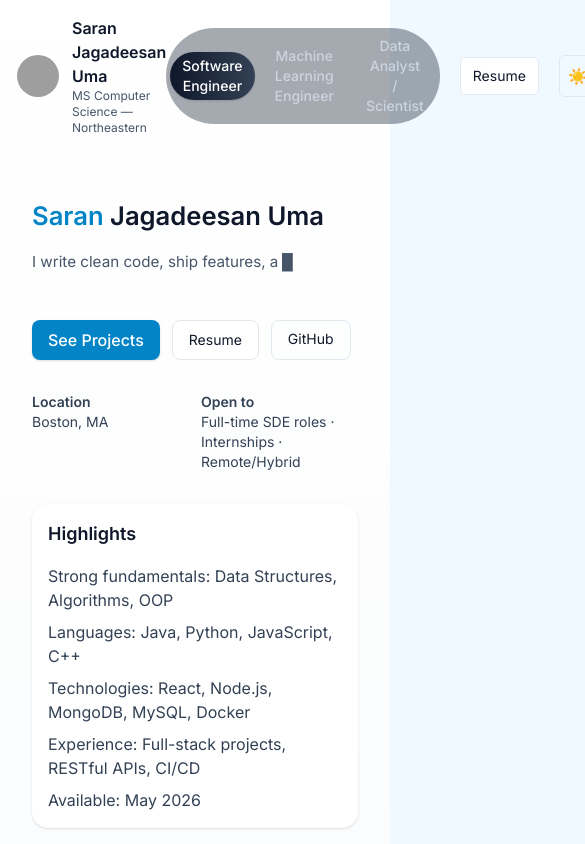
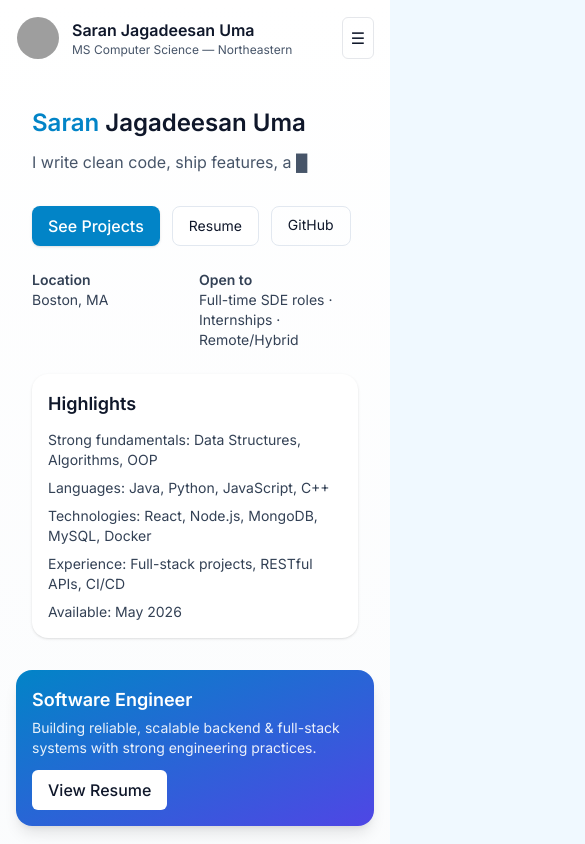
Before and after one commit to Saran-Jagadeesan-Uma/Saran-Portfolio, a React (Vite) app: page / in a window 390 px wide. Shown: the top 844 px of the page, 585 px wide, since content can reach past the window. Built offline with nearby package versions, Linux system fonts and the light colour scheme; grey boxes are pictures that could not be loaded.

Commit message:
for phones

```diff
--- a/src/App.jsx
+++ b/src/App.jsx
@@ -1,6 +1,6 @@
 // src/App.jsx
 import React, { useEffect, useMemo, useState } from "react";
-import { motion } from "framer-motion";
+import { motion, AnimatePresence } from "framer-motion";
 
 import RoleToggle from "./components/RoleToggle";
 import Projects from "./components/Projects";
@@ -31,8 +31,8 @@ function useTheme() {
   return [theme, setTheme];
 }
 
-/* ---------------- Inline Theme Toggle (simple) ---------------- */
-function InlineThemeToggle({ theme, setTheme }) {
+/* ---------------- Theme toggle (inline) ---------------- */
+function ThemeToggle({ theme, setTheme }) {
   return (
     <button
       onClick={() => setTheme(theme === "dark" ? "light" : "dark")}
@@ -74,10 +74,10 @@ function Hero({ onCTAClick, onOpenResume }) {
   }, [li, char]);
 
   return (
-    <section className="grid md:grid-cols-2 gap-8 items-center py-12 main-container">
+    <section className="grid grid-cols-1 md:grid-cols-2 gap-6 items-center py-8 md:py-12 main-container">
       <div>
         <motion.h1
-          className="text-3xl sm:text-4xl md:text-5xl font-extrabold leading-tight hero-title"
+          className="text-2xl sm:text-3xl md:text-4xl lg:text-5xl font-extrabold leading-tight"
           initial={{ opacity: 0, y: -8 }}
           animate={{ opacity: 1, y: 0 }}
           transition={{ duration: 0.45 }}
@@ -85,22 +85,21 @@ function Hero({ onCTAClick, onOpenResume }) {
           <span className="text-sky-600">Saran</span> Jagadeesan Uma
         </motion.h1>
 
-        <p className="mt-4 text-lg text-slate-600 dark:text-slate-300 min-h-[3rem] hero-sub">
-          <span>{text}</span>
-          <span className="inline-block animate-pulse ml-1">█</span>
+        <p className="mt-3 text-base sm:text-lg text-slate-600 dark:text-slate-300 min-h-[2.5rem]">
+          <span>{text}</span><span className="inline-block animate-pulse ml-1">█</span>
         </p>
 
-        <div className="mt-6 flex flex-wrap gap-3">
+        <div className="mt-4 flex flex-wrap gap-3">
           <button
             onClick={() => onCTAClick && onCTAClick("projects")}
-            className="px-4 py-2 rounded-lg bg-sky-600 text-white font-medium shadow hover:brightness-95"
+            className="px-4 py-2 rounded-lg bg-sky-600 text-white font-medium shadow hover:brightness-95 focus:outline-none focus:ring-2 focus:ring-sky-300"
           >
             See Projects
           </button>
 
           <button
             onClick={() => onOpenResume && onOpenResume()}
-            className="inline-block ml-0 sm:ml-3 px-4 py-2 rounded-lg border border-slate-200 text-sm bg-white hover:shadow"
+            className="px-4 py-2 rounded-lg border border-slate-200 text-sm bg-white hover:shadow focus:outline-none focus:ring-2 focus:ring-slate-200"
           >
             Resume
           </button>
@@ -115,7 +114,7 @@ function Hero({ onCTAClick, onOpenResume }) {
           </a>
         </div>
 
-        <div className="mt-8 grid grid-cols-2 gap-3 text-sm text-slate-700 dark:text-slate-300">
+        <div className="mt-6 grid grid-cols-2 gap-2 text-sm text-slate-700 dark:text-slate-300">
           <div>
             <p className="font-semibold">Location</p>
             <p>Boston, MA</p>
@@ -127,9 +126,9 @@ function Hero({ onCTAClick, onOpenResume }) {
         </div>
       </div>
 
-      <div className="bg-white dark:bg-slate-800 rounded-2xl shadow p-6 section-card">
+      <div className="bg-white dark:bg-slate-800 rounded-2xl shadow p-4 md:p-6">
         <h3 className="font-semibold text-lg text-slate-900 dark:text-slate-100">Highlights</h3>
-        <ul className="mt-4 space-y-2 text-slate-700 dark:text-slate-200">
+        <ul className="mt-3 space-y-2 text-slate-700 dark:text-slate-200 text-sm">
           <li>Strong fundamentals: Data Structures, Algorithms, OOP</li>
           <li>Languages: Java, Python, JavaScript, C++</li>
           <li>Technologies: React, Node.js, MongoDB, MySQL, Docker</li>
@@ -141,10 +140,56 @@ function Hero({ onCTAClick, onOpenResume }) {
   );
 }
 
+/* ---------------- Mobile menu component (small) ---------------- */
+function MobileMenu({ open, onClose, onNavigate, role, setRole, theme, setTheme }) {
+  return (
+    <AnimatePresence>
+      {open && (
+        <motion.div className="fixed inset-0 z-50" initial={{ opacity: 0 }} animate={{ opacity: 1 }} exit={{ opacity: 0 }}>
+          <div className="absolute inset-0 bg-black/40" onClick={onClose} />
+          <motion.nav
+            initial={{ x: "100%" }}
+            animate={{ x: 0 }}
+            exit={{ x: "100%" }}
+            transition={{ type: "tween", duration: 0.22 }}
+            className="absolute right-0 top-0 h-full w-3/4 max-w-xs bg-white dark:bg-slate-900 p-4 shadow-lg"
+            aria-label="Mobile menu"
+          >
+            <div className="flex items-center justify-between mb-4">
+              <div>
+                <div className="text-lg font-semibold">Saran</div>
+                <div className="text-xs text-slate-500 dark:text-slate-400">MS Computer Science</div>
+              </div>
+              <button onClick={onClose} className="p-2 rounded-md">Close</button>
+            </div>
+
+            <div className="space-y-3">
+              <button onClick={() => { onNavigate("projects"); onClose(); }} className="w-full text-left px-3 py-2 rounded-md hover:bg-slate-100 dark:hover:bg-slate-800">Projects</button>
+              <button onClick={() => { onNavigate("skills"); onClose(); }} className="w-full text-left px-3 py-2 rounded-md hover:bg-slate-100 dark:hover:bg-slate-800">Skills</button>
+              <button onClick={() => { onNavigate("contact"); onClose(); }} className="w-full text-left px-3 py-2 rounded-md hover:bg-slate-100 dark:hover:bg-slate-800">Contact</button>
+
+              <div className="pt-3 border-t border-slate-100 dark:border-slate-800">
+                <div className="mb-2 text-sm text-slate-500">Role</div>
+                <RoleToggle value={role} onChange={(r) => setRole(r)} />
+              </div>
+
+              <div className="pt-3 border-t border-slate-100 dark:border-slate-800">
+                <div className="flex gap-2">
+                  <button onClick={() => setTheme(theme === "dark" ? "light" : "dark")} className="px-3 py-2 rounded-md border">Toggle theme</button>
+                  <button onClick={() => onClose()} className="px-3 py-2 rounded-md border" onKeyDown={(e) => e.key === 'Enter' && onClose()}>Close</button>
+                </div>
+              </div>
+            </div>
+          </motion.nav>
+        </motion.div>
+      )}
+    </AnimatePresence>
+  );
+}
+
 /* ---------------- Main App ---------------- */
 export default function App() {
   const [theme, setTheme] = useTheme();
-
   const [role, setRole] = useState(() => {
     try { return localStorage.getItem("selectedRole") || ROLES.SOFTWARE; } catch { return ROLES.SOFTWARE; }
   });
@@ -156,12 +201,13 @@ export default function App() {
 
   const [resumeOpen, setResumeOpen] = useState(false);
   const [profileOpen, setProfileOpen] = useState(false);
+  const [mobileOpen, setMobileOpen] = useState(false);
 
-  // small-screen friendly scroll helper
   function scrollTo(id) {
     const el = document.getElementById(id);
     if (el) el.scrollIntoView({ behavior: "smooth", block: "start" });
     else window.scrollTo({ top: 0, behavior: "smooth" });
+    setMobileOpen(false);
   }
 
   return (
@@ -174,7 +220,6 @@ export default function App() {
             className="avatar-button"
             aria-label="Open profile preview"
             title="Open profile"
-            style={{ display: "inline-block" }}
           >
             <img
               src="/profile_small.jpg"
@@ -193,70 +238,72 @@ export default function App() {
           </div>
         </div>
 
-        <nav className="flex items-center gap-3">
-          <button onClick={() => scrollTo("projects")} className="text-sm hover:underline hidden sm:inline">Projects</button>
-          <button onClick={() => scrollTo("skills")} className="text-sm hover:underline hidden sm:inline">Skills</button>
-          <button onClick={() => scrollTo("contact")} className="text-sm hover:underline hidden sm:inline">Contact</button>
+        <nav className="hidden sm:flex items-center gap-3">
+          <button onClick={() => scrollTo("projects")} className="text-sm hover:underline">Projects</button>
+          <button onClick={() => scrollTo("skills")} className="text-sm hover:underline">Skills</button>
+          <button onClick={() => scrollTo("contact")} className="text-sm hover:underline">Contact</button>
 
-          {/* on tiny screens, show a compact menu: below we simply keep toggle + resume */}
           <RoleToggle value={role} onChange={setRole} />
 
-          <button
-            onClick={() => setResumeOpen(true)}
-            className="ml-2 px-3 py-2 rounded-md border border-slate-200 text-sm bg-white"
-          >
-            Resume
+          <button onClick={() => setResumeOpen(true)} className="ml-2 px-3 py-2 rounded-md border border-slate-200 text-sm bg-white">Resume</button>
+
+          <ThemeToggle theme={theme} setTheme={setTheme} />
+        </nav>
+
+        {/* mobile hamburger */}
+        <div className="sm:hidden flex items-center gap-2">
+          <button onClick={() => setMobileOpen(true)} aria-label="Open menu" className="p-2 rounded-md border">
+            ☰
           </button>
-
-          <div className="ml-2">
-            <InlineThemeToggle theme={theme} setTheme={setTheme} />
-          </div>
-        </nav>
+        </div>
       </header>
 
       {/* Main content */}
-      <motion.main className="max-w-6xl mx-auto px-4 sm:px-6 md:px-6 pb-20" initial={{ opacity: 0, y: 6 }} animate={{ opacity: 1, y: 0 }}>
-        {/* Hero with typewriter */}
+      <motion.main className="max-w-6xl mx-auto px-4 sm:px-6 md:px-6 pb-16" initial={{ opacity: 0, y: 6 }} animate={{ opacity: 1, y: 0 }}>
         <Hero onCTAClick={(id) => scrollTo(id)} onOpenResume={() => setResumeOpen(true)} />
 
-        {/* Role highlight banner */}
-        <section className="mb-6">
-          <div className={`rounded-2xl p-5 md:p-6 shadow-lg bg-gradient-to-br ${meta.accent}`}>
+        {/* Role banner */}
+        <section className="mb-5">
+          <div className={`rounded-2xl p-4 md:p-6 shadow-lg bg-gradient-to-br ${meta.accent}`}>
             <div className="text-white md:flex md:items-center md:justify-between">
               <div>
                 <h3 className="text-lg md:text-xl font-semibold">{meta.label}</h3>
                 <p className="text-sm md:text-base mt-1 text-white/90 max-w-2xl">{meta.short}</p>
               </div>
-              <div className="mt-4 md:mt-0">
+              <div className="mt-3 md:mt-0">
                 <button onClick={() => setResumeOpen(true)} className="px-4 py-2 rounded-md bg-white text-slate-900 font-medium">View Resume</button>
               </div>
             </div>
           </div>
         </section>
 
-        {/* Projects */}
-        <section id="projects" className="py-6">
+        {/* Projects - responsive grid */}
+        <section id="projects" className="py-4">
           <div className="flex items-center justify-between mb-3">
             <h3 className="text-2xl font-bold">Selected Projects — {meta.label}</h3>
             <div className="text-sm text-slate-500">Role-tailored projects</div>
           </div>
-          <Projects items={currentProjects} />
+
+          <div className="grid grid-cols-1 sm:grid-cols-1 md:grid-cols-2 lg:grid-cols-3 gap-4">
+            <Projects items={currentProjects} />
+          </div>
         </section>
 
         {/* Skills */}
-        <section id="skills" className="py-6">
+        <section id="skills" className="py-4">
           <div className="flex items-center justify-between mb-3">
             <h3 className="text-2xl font-bold">Skills — {meta.label}</h3>
             <div className="text-sm text-slate-500">Primary tools & techniques</div>
           </div>
+
           <Skills list={currentSkills} />
         </section>
 
-        {/* Experience (kept compact on mobile) */}
-        <section id="experience" className="py-6">
+        {/* Experience */}
+        <section id="experience" className="py-4">
           <h3 className="text-2xl font-bold mb-3">Experience</h3>
           <div className="space-y-4">
-            <div className="bg-white dark:bg-slate-800 rounded-2xl p-4 md:p-5 shadow section-card">
+            <div className="bg-white dark:bg-slate-800 rounded-2xl p-4 md:p-5 shadow">
               <div className="flex items-start justify-between">
                 <div>
                   <h4 className="font-semibold">Teaching Assistant — Northeastern University</h4>
@@ -270,7 +317,7 @@ export default function App() {
               </ul>
             </div>
 
-            <div className="bg-white dark:bg-slate-800 rounded-2xl p-4 md:p-5 shadow section-card">
+            <div className="bg-white dark:bg-slate-800 rounded-2xl p-4 md:p-5 shadow">
               <div className="flex items-start justify-between">
                 <div>
                   <h4 className="font-semibold">Software Engineering Intern — Dubai Technologies</h4>
@@ -287,27 +334,38 @@ export default function App() {
         </section>
 
         {/* Contact */}
-        <section id="contact" className="py-6">
+        <section id="contact" className="py-4">
           <h3 className="text-2xl font-bold mb-3">Contact</h3>
-          <div className="mt-4 grid md:grid-cols-2 gap-6">
-            <div className="bg-white dark:bg-slate-800 rounded-2xl p-5 shadow">
+          <div className="mt-4 grid md:grid-cols-2 gap-4">
+            <div className="bg-white dark:bg-slate-800 rounded-2xl p-4 shadow">
               <p className="text-sm text-slate-700 dark:text-slate-200">Email: jagadeesanuma.s@northeastern.edu</p>
               <p className="text-sm text-slate-700 dark:text-slate-200 mt-2">Location: Boston, MA</p>
               <p className="text-sm text-slate-700 dark:text-slate-200 mt-2">Available: May 2026</p>
             </div>
 
-            <div className="bg-white dark:bg-slate-800 rounded-2xl p-5 shadow">
+            <div className="bg-white dark:bg-slate-800 rounded-2xl p-4 shadow">
               <p className="text-sm text-slate-700 dark:text-slate-200">Prefer to connect on LinkedIn or GitHub — links are at the top. For quick access to my resume, click the Resume button in the header.</p>
             </div>
           </div>
         </section>
 
-        <footer className="mt-10 text-center text-sm text-slate-500 dark:text-slate-400">© {new Date().getFullYear()} Saran Jagadeesan Uma — Built with React & Tailwind</footer>
+        <footer className="mt-8 text-center text-sm text-slate-500 dark:text-slate-400">© {new Date().getFullYear()} Saran Jagadeesan Uma — Built with React & Tailwind</footer>
       </motion.main>
 
       {/* Modals */}
       <ResumeModal open={resumeOpen} onClose={() => setResumeOpen(false)} currentRole={role} />
       <ProfileModal open={profileOpen} onClose={() => setProfileOpen(false)} src="/profile.jpg" name="Saran Jagadeesan Uma" />
+
+      {/* Mobile menu overlay */}
+      <MobileMenu
+        open={mobileOpen}
+        onClose={() => setMobileOpen(false)}
+        onNavigate={(id) => scrollTo(id)}
+        role={role}
+        setRole={setRole}
+        theme={theme}
+        setTheme={setTheme}
+      />
     </div>
   );
 }
--- a/src/index.css
+++ b/src/index.css
@@ -166,3 +166,35 @@ img[alt="Saran Jagadeesan Uma"] {
 
 /* Prevent images from stretching when container scales */
 img { max-width: 100%; height: auto; display:block; }
+/* --- avatar + focus --- */
+.avatar-button {
+  width: 44px;
+  height: 44px;
+  border-radius: 50%;
+  overflow: hidden;
+  position: relative;
+  flex-shrink: 0;
+  transform: translateZ(0);
+  display: inline-block;
+  border: 1px solid rgba(255,255,255,0.04);
+  background-color: rgba(255,255,255,0.02);
+}
+.avatar-button img {
+  width: 100%;
+  height: 100%;
+  object-fit: cover;
+  object-position: center;
+  display: block;
+}
+.avatar-button:hover { transform: scale(1.06); transition: transform .18s cubic-bezier(.2,.9,.2,1); }
+
+/* mobile tweaks */
+@media (max-width: 640px) {
+  .main-container { padding-left: 1rem; padding-right: 1rem; }
+  .section-card { padding: 1rem; }
+  .hero-title { font-size: 1.6rem; }
+  .hero-sub { font-size: 0.95rem; }
+}
+
+/* ensure project cards don't overflow */
+section img { max-width: 100%; height: auto; display: block; }
```
